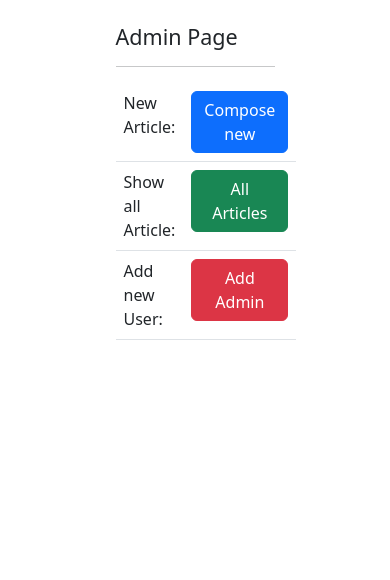
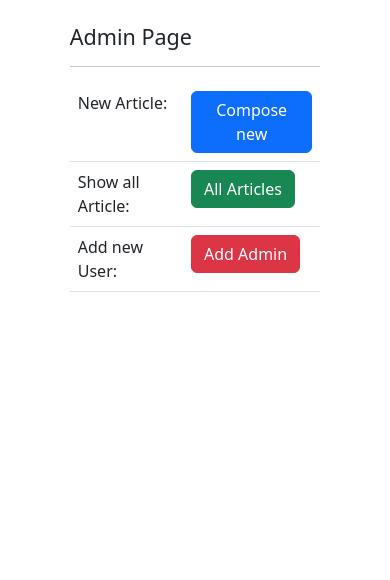
Before and after one commit to zbytes2227/daily-blogs, a Node server app: page /admin in a window 390 px wide. Shown: the part 95-675 px from the top of the page. Run offline with Node 20, Linux system fonts and the light colour scheme; the visitor is signed in with stand-in values (Sample User, id 1); some libraries are stand-ins or nearby versions.

Commit message:
mobile-responsive

```diff
--- a/views/admin.ejs
+++ b/views/admin.ejs
@@ -1,5 +1,5 @@
 <%- include('partials/header'); -%>
-    <div class="container w-50 mt-4">
+    <div class="container w-75 mt-4">
         <h4>Admin Page</h4>
         <hr>
         <table class="table">
```
